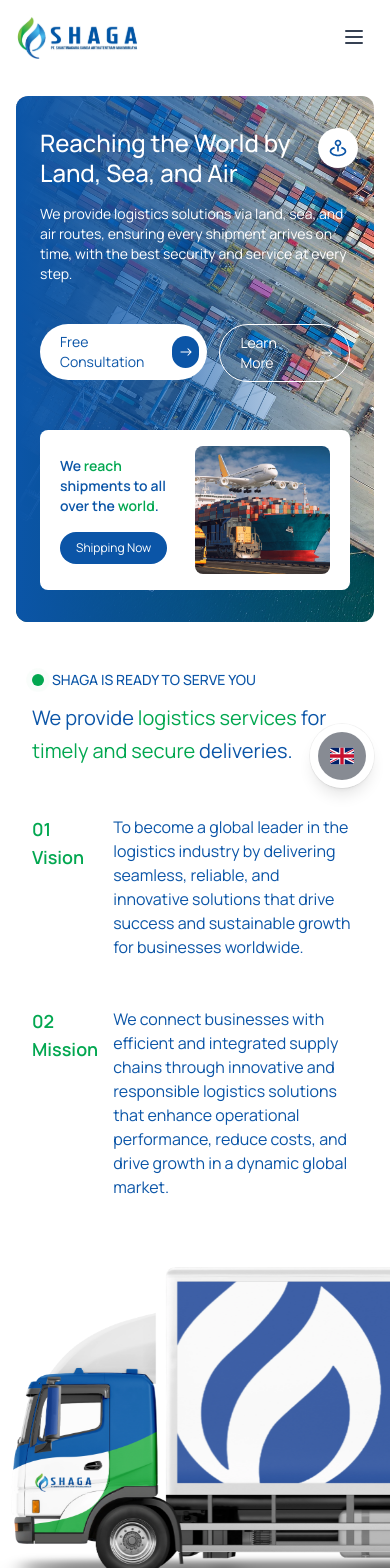
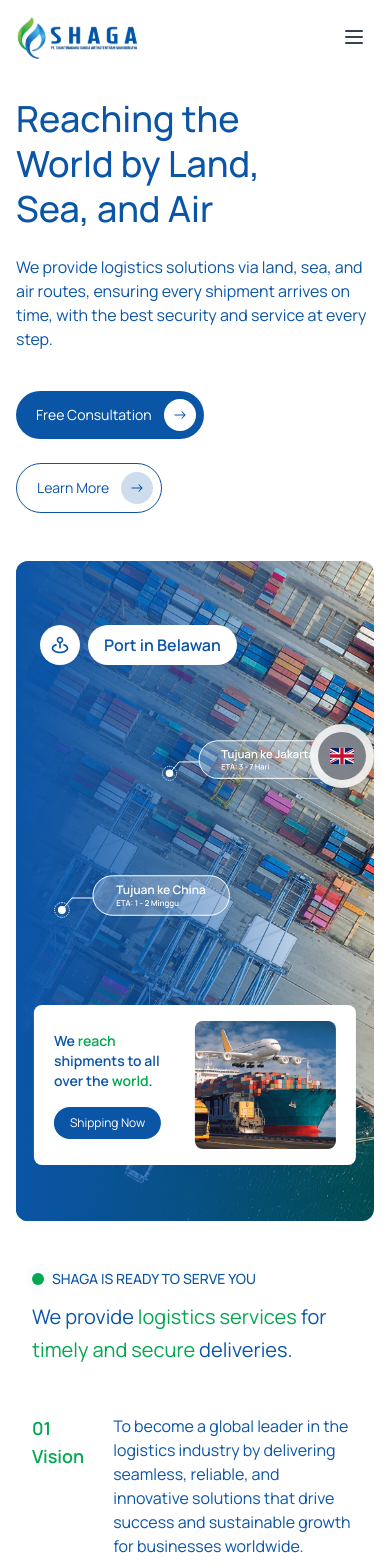
Before and after one commit to ciptacodeteam/shaga, a Next.js app: page /en in a window 390 px wide. Shown: the top 1568 px of the page. Built offline with nearby package versions, Linux system fonts and the light colour scheme.

Commit message:
fix: enhance HeroSection with mobile layout and dynamic content

```diff
--- a/section/beranda/HeroSection.tsx
+++ b/section/beranda/HeroSection.tsx
@@ -12,7 +12,8 @@ export default function HeroSection() {
 
   return (
     <section className='relative mb-12 lg:mb-20'>
-      <div className='mx-4 md:mx-8 relative min-h-[420px] md:h-[600px] lg:h-[700px] rounded-xl overflow-hidden z-0'>
+      {/*Desktop Hero Section */}
+      <div className='mx-4 md:mx-8 relative min-h-[420px] md:h-[600px] lg:h-[700px] rounded-xl overflow-hidden z-0 hidden sm:block'>
         {/* Gambar Background */}
         <div className="absolute inset-0 bg-[url('/img/imghero.webp')] bg-cover bg-center"></div>
 
@@ -123,6 +124,112 @@ export default function HeroSection() {
           </div>
         </div>
       </div>
+
+      {/*Mobile Hero Section */}
+      <div className='block sm:hidden'>
+        <div className='px-4 md:px-6 xl:px-0'>
+          <div className='max-w-xl md:max-w-2xl'>
+            <h1 className='text-4xl md:text-5xl lg:text-6xl leading-tight font-medium mb-6 font-manrope max-w-xs sm:max-w-none text-primary'>
+              {t('heroSection.title')}
+            </h1>
+            <p className='text-primary font-manrope'>
+              {t('heroSection.subtitle')}
+            </p>
+          </div>
+
+          <div className='space-y-6 mt-10'>
+            <CTAButton
+              text={t('heroSection.ctaText')}
+              url={getWhatsappMessageUrl(
+                PHONE_NUMBER,
+                'Hello, I am interested in your logistics services. Please provide me with more information.'
+              )}
+              variant='secondary'
+            />
+
+            <CTAButton
+              text={t('heroSection.cta2Text')}
+              url={'/about-us'}
+              size='md'
+              variant='outline-primary'
+            />
+          </div>
+
+          <div className='relative min-h-[660px] mt-12 rounded-xl overflow-hidden z-0'>
+            <div className="absolute inset-0 bg-[url('/img/imghero.webp')] bg-cover bg-center"></div>
+
+            {/* Overlay Gradient */}
+            <div className='absolute inset-0 bg-gradient-to-r from-[#0B55A7] via-[#0B55A7]/60 to-transparent [background-size:100%] z-10'></div>
+
+            <div className='absolute left-6 top-16 z-10'>
+              <div className='flex gap-2'>
+                <div className='flex items-center justify-center w-10 h-10 rounded-full bg-white transition-transform duration-300 group-hover:rotate-45'>
+                  <BiMapPin className='text-primary w-5 h-5 transition-colors duration-300' />
+                </div>
+                <div className='bg-white font-manrope text-primary h-10 rounded-full font-semibold items-center px-4 flex'>
+                  {t('heroSection.locationMapText')}
+                </div>
+              </div>
+            </div>
+
+            {/* Decorative tracking images: hide on small screens to avoid layout issues */}
+            <div>
+              <div>
+                <Image
+                  src={t('heroSection.locationMarker1Image.src')}
+                  alt={t('heroSection.locationMarker1Image.alt')}
+                  width={400}
+                  height={200}
+                  className='absolute top-28 right-5 w-44 h-44 mb-4 mr-4 z-10'
+                />
+              </div>
+
+              <div>
+                <Image
+                  src={t('heroSection.locationMarker2Image.src')}
+                  alt={t('heroSection.locationMarker2Image.alt')}
+                  width={400}
+                  height={200}
+                  className='absolute top-62 right-32 w-44 h-44 mb-4 mr-4 z-10'
+                />
+              </div>
+            </div>
+
+            <div className='bg-white rounded-lg py-4 px-5 flex items-center gap-4 w-[90%] sm:w-[400px] h-auto mt-8 lg:mt-0 absolute bottom-14 left-1/2 -translate-x-1/2 z-10'>
+              <div className='md:w-1/2 w-2/3'>
+                <div className='mb-4'>
+                  <p
+                    className='text-primary font-semibold font-manrope text-sm md:text-base [&>span]:text-secondary'
+                    dangerouslySetInnerHTML={{
+                      __html: t.raw('heroSection.locationText'),
+                    }}
+                  ></p>
+                </div>
+                <div>
+                  <Link
+                    href={getWhatsappMessageUrl(
+                      PHONE_NUMBER,
+                      'Hello, I am interested in your logistics services. Please provide me with more information.'
+                    )}
+                  >
+                    <button className='text-white bg-primary  py-2 px-4 rounded-full cursor-pointer transition-all duration-300 hover:brightness-110 hover:-translate-y-0.5 font-manrope text-start md:text-center'>
+                      <p
+                        className='text-xs md:text-sm block [&>span]:hidden sm:[&>span]:inline'
+                        dangerouslySetInnerHTML={{
+                          __html: t.raw('heroSection.locationButtonText'),
+                        }}
+                      ></p>
+                    </button>
+                  </Link>
+                </div>
+              </div>
+              <div className='w-1/2 flex justify-end'>
+                <div className="bg-[url('/img/transportation.webp')] w-42 h-32 bg-no-repeat bg-cover bg-center rounded-lg"></div>
+              </div>
+            </div>
+          </div>
+        </div>
+      </div>
     </section>
   );
 }
```
